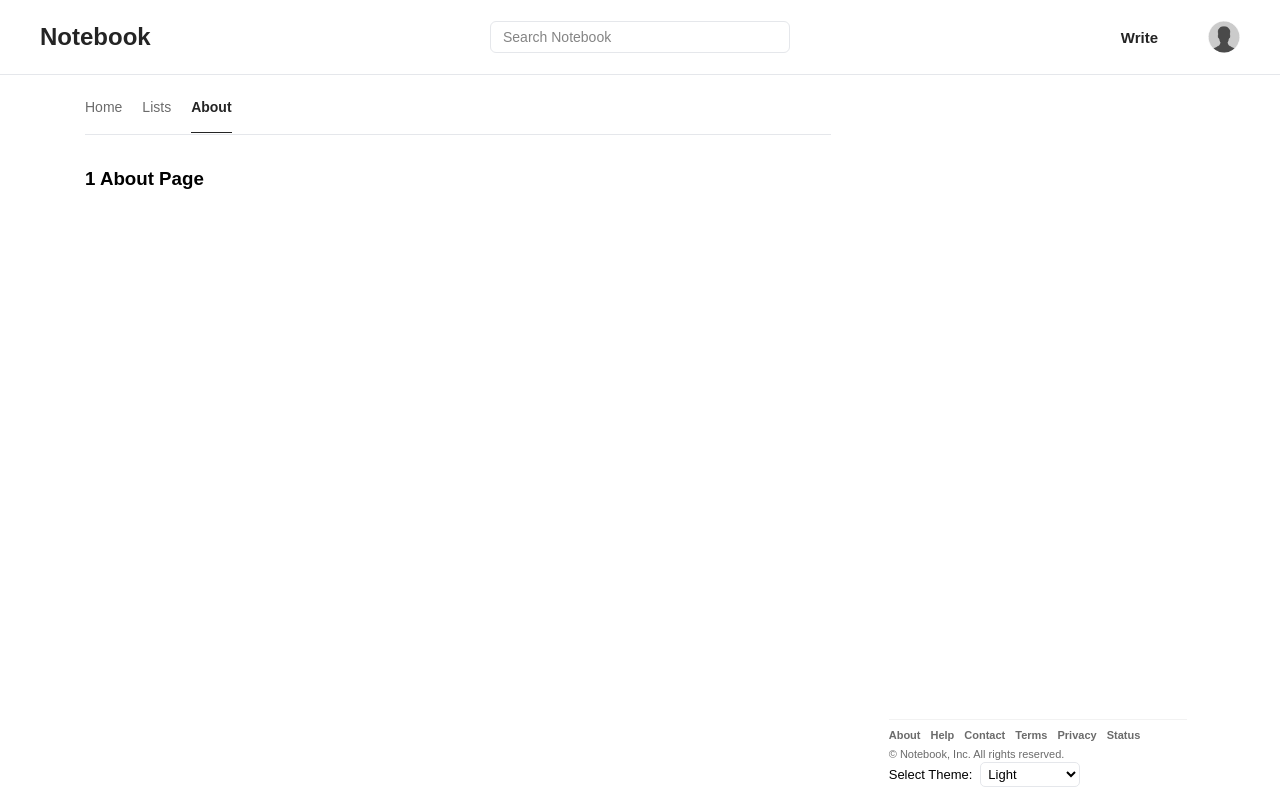
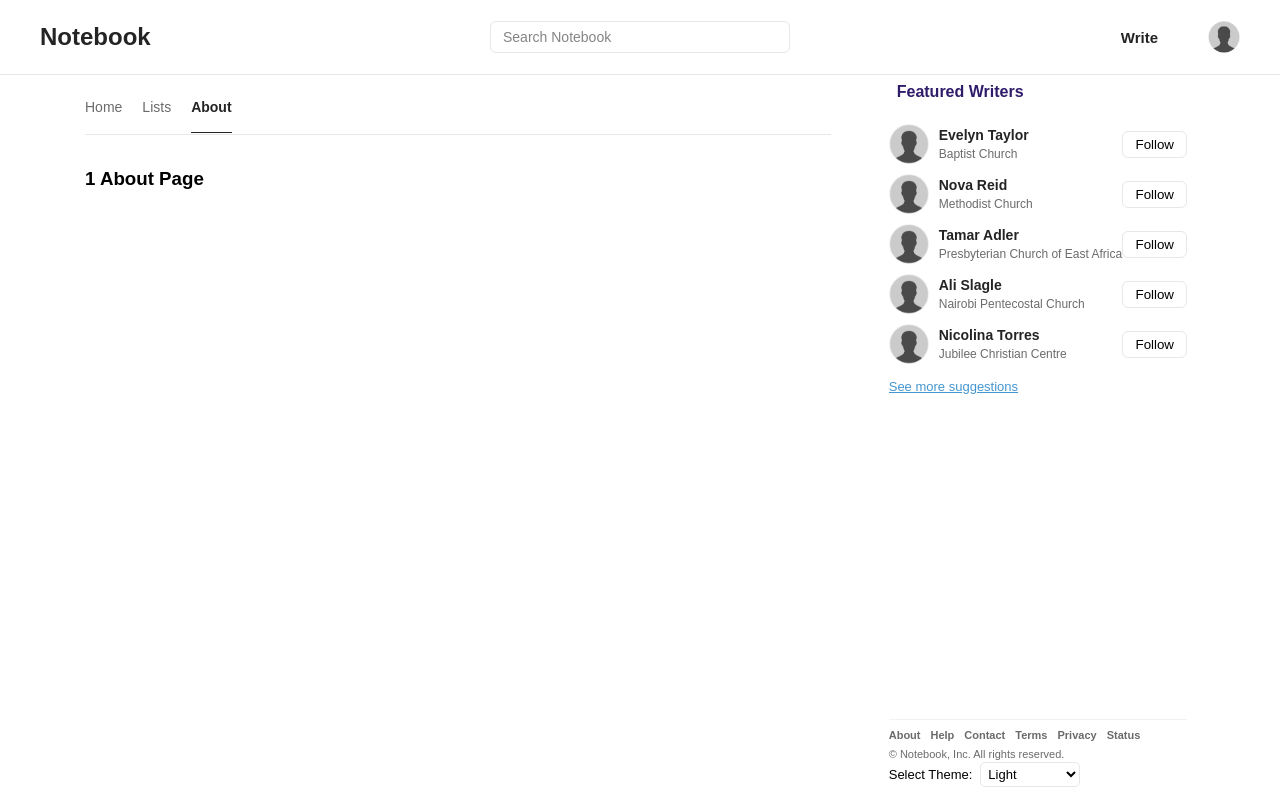
Before and after one commit to Wolleys/notebook, a Next.js app: page /1/about in a window 1280 px wide. Built offline with nearby package versions, Linux system fonts and the light colour scheme; a web font is replaced by a local one.

Commit message:
Update the profile pages sideBarMenu component

```diff
--- a/app/(website)/[profile]/about/about.tsx
+++ b/app/(website)/[profile]/about/about.tsx
@@ -7,6 +7,7 @@ import { profileTabs } from "@/utils/navItems";
 import SideBarMenu from "@/components/sideBarMenu";
 import { formatProfileTabs } from "@/utils/formatTabs";
 import ParentContainer from "@/containers/parentContainer";
+import FeaturedWriters from "@/components/featuredWriters";
 
 const About: FC = () => {
   var { profile } = useParams();
@@ -18,7 +19,9 @@ const About: FC = () => {
       <NavTabs activeTab={`/${profile}/about`} navItems={tabs}>
         <h3>{profile} About Page</h3>
       </NavTabs>
-      <SideBarMenu />
+      <SideBarMenu>
+        <FeaturedWriters />
+      </SideBarMenu>
     </ParentContainer>
   );
 };
--- a/app/(website)/[profile]/lists/lists.tsx
+++ b/app/(website)/[profile]/lists/lists.tsx
@@ -7,6 +7,7 @@ import { profileTabs } from "@/utils/navItems";
 import SideBarMenu from "@/components/sideBarMenu";
 import { formatProfileTabs } from "@/utils/formatTabs";
 import ParentContainer from "@/containers/parentContainer";
+import FeaturedWriters from "@/components/featuredWriters";
 
 const Lists: FC = () => {
   var { profile } = useParams();
@@ -18,7 +19,9 @@ const Lists: FC = () => {
       <NavTabs activeTab={`/${profile}/lists`} navItems={tabs}>
         <h3>{profile} Lists Page</h3>
       </NavTabs>
-      <SideBarMenu />
+      <SideBarMenu>
+        <FeaturedWriters />
+      </SideBarMenu>
     </ParentContainer>
   );
 };
--- a/app/(website)/[profile]/profile.tsx
+++ b/app/(website)/[profile]/profile.tsx
@@ -7,6 +7,7 @@ import { profileTabs } from "@/utils/navItems";
 import SideBarMenu from "@/components/sideBarMenu";
 import { formatProfileTabs } from "@/utils/formatTabs";
 import ParentContainer from "@/containers/parentContainer";
+import FeaturedWriters from "@/components/featuredWriters";
 
 const Profile: FC = () => {
   var { profile } = useParams();
@@ -18,7 +19,9 @@ const Profile: FC = () => {
       <NavTabs activeTab={`/${profile}`} navItems={tabs}>
         <h3>{profile} Profile Page</h3>
       </NavTabs>
-      <SideBarMenu />
+      <SideBarMenu>
+        <FeaturedWriters />
+      </SideBarMenu>
     </ParentContainer>
   );
 };
```
